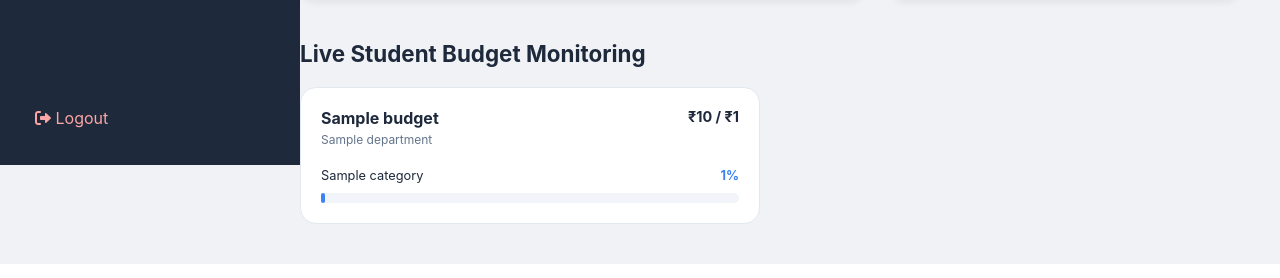
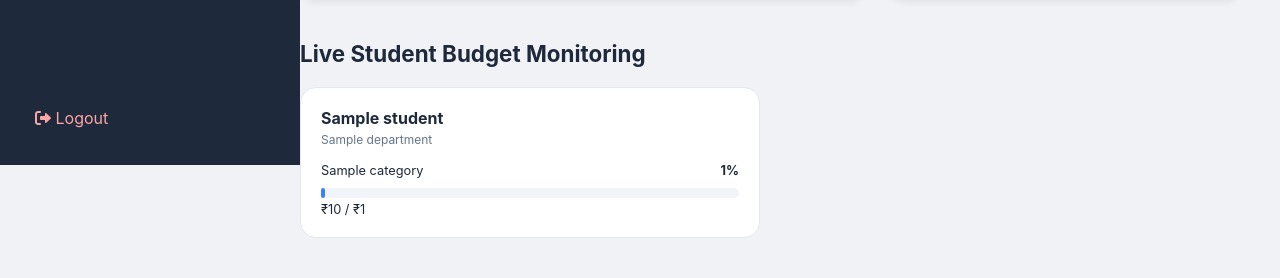
Before and after one commit to shreyabansal-sb/reimbify, a Flask app: template templates/admin/dashboard.html in a window 1280 px wide. Shown: the part 675-953 px from the top of the page. Run offline with Flask 3, Linux system fonts and the light colour scheme; the template is opened without the code that fills it: most values are stand-ins (such as "Sample title", 1, 10 or a date in 2020).

Commit message:
live monitoring assembled in admin

```diff
--- a/app.py
+++ b/app.py
@@ -32,7 +32,7 @@ from database import (
     update_request_status,
     # admin — analytics + finance dashboard (the bookkeeper stuff)
     get_audit_log, get_spending_analytics,
-    get_department_summary, get_all_student_budgets
+    get_department_summary, get_all_student_budgets,get_grouped_student_budgets
 )
 
 
@@ -626,7 +626,7 @@ def admin_dashboard():
     # 1. Fetch all the data the template needs
     pending_reqs = get_all_pending_requests()
     audit_logs   = get_audit_log()
-    budgets      = get_all_student_budgets() # You were missing this!
+    budgets      = get_grouped_student_budgets() # You were missing this!
 
     # 2. Map the data to the names used in your HTML template
     return render_template(
@@ -757,7 +757,6 @@ def budget_summary_api():
         "budgets": get_student_budgets(session['user_id'])
     })
 
-
 @app.route('/api/analytics')
 def analytics_api():
     """All analytics as JSON — admin charts can render dynamically from this."""
@@ -771,6 +770,7 @@ def analytics_api():
     })
 
 
+
 # ============================================================
 #  RUN THE SERVER
 #  host='0.0.0.0' required for Render deployment
--- a/templates/admin/dashboard.html
+++ b/templates/admin/dashboard.html
@@ -116,27 +116,37 @@
 
         <h2 style="font-size: 1.4rem; margin-top: 40px; margin-bottom: 20px;">Live Student Budget Monitoring</h2>
         <div class="student-grid">
-            {% for b in all_budgets %}
+            {% for student in all_budgets %}
+
             <div class="student-card">
-                <div style="display: flex; justify-content: space-between; align-items: start;">
-                    <div>
-                        <h4 style="margin: 0;">{{ b.name }}</h4>
-                        <span style="font-size: 0.75rem; color: var(--text-muted);">{{ b.department }}</span>
-                    </div>
-                    <span style="font-weight: bold; font-size: 0.9rem;">₹{{ b.amount_used }} / ₹{{ b.total_allocated }}</span>
+                <div style="margin-bottom: 15px;">
+                    <h4 style="margin: 0;">{{ student.name }}</h4>
+                    <span style="font-size: 0.75rem; color: var(--text-muted);">
+                        {{ student.department }}
+                    </span>
                 </div>
 
-                <div style="margin-top: 20px;">
-                    <div style="display: flex; justify-content: space-between; font-size: 0.8rem; margin-bottom: 5px;">
+                {% for b in student.budgets %}
+                <div style="margin-top: 15px;">
+                    <div style="display: flex; justify-content: space-between; font-size: 0.8rem;">
                         <span>{{ b.category }}</span>
-                        <span style="color: {% if b.percent_used >= 80 %}var(--danger){% else %}var(--primary){% endif %}; font-weight: bold;">{{ b.percent_used }}%</span>
+                        <span style="font-weight: bold;">{{ b.percent_used }}%</span>
                     </div>
+
                     <div class="progress-container">
-                        <div class="progress-bar" style="width: {{ b.percent_used }}%; background-color: {% if b.percent_used >= 80 %}var(--danger){% else %}var(--primary){% endif %};"></div>
+                        <div class="progress-bar" style="width: {{ b.percent_used }}%;
+                        background-color: {% if b.percent_used >= 80 %}var(--danger){% else %}var(--primary){% endif %};">
+                        </div>
+                    </div>
+
+                    <div style="font-size: 0.8rem; margin-top: 4px;">
+                        ₹{{ b.amount_used }} / ₹{{ b.total_allocated }}
                     </div>
                 </div>
+                {% endfor %}
             </div>
             {% endfor %}
+
         </div>
     </div>
 
@@ -177,7 +187,7 @@ fetch('/api/analytics')
             labels: labels,
             datasets: [{
                 data: approved,
-                backgroundColor: ['#3b82f6', '#f59e0b', '#10b981'],
+                backgroundColor: ['#3b82f6', '#f59e0b', '#10b981','#8b5cf6'],
                 borderWidth: 0
             }]
         },
```
Also changed, not shown: database.py (+40 -0 lines).
